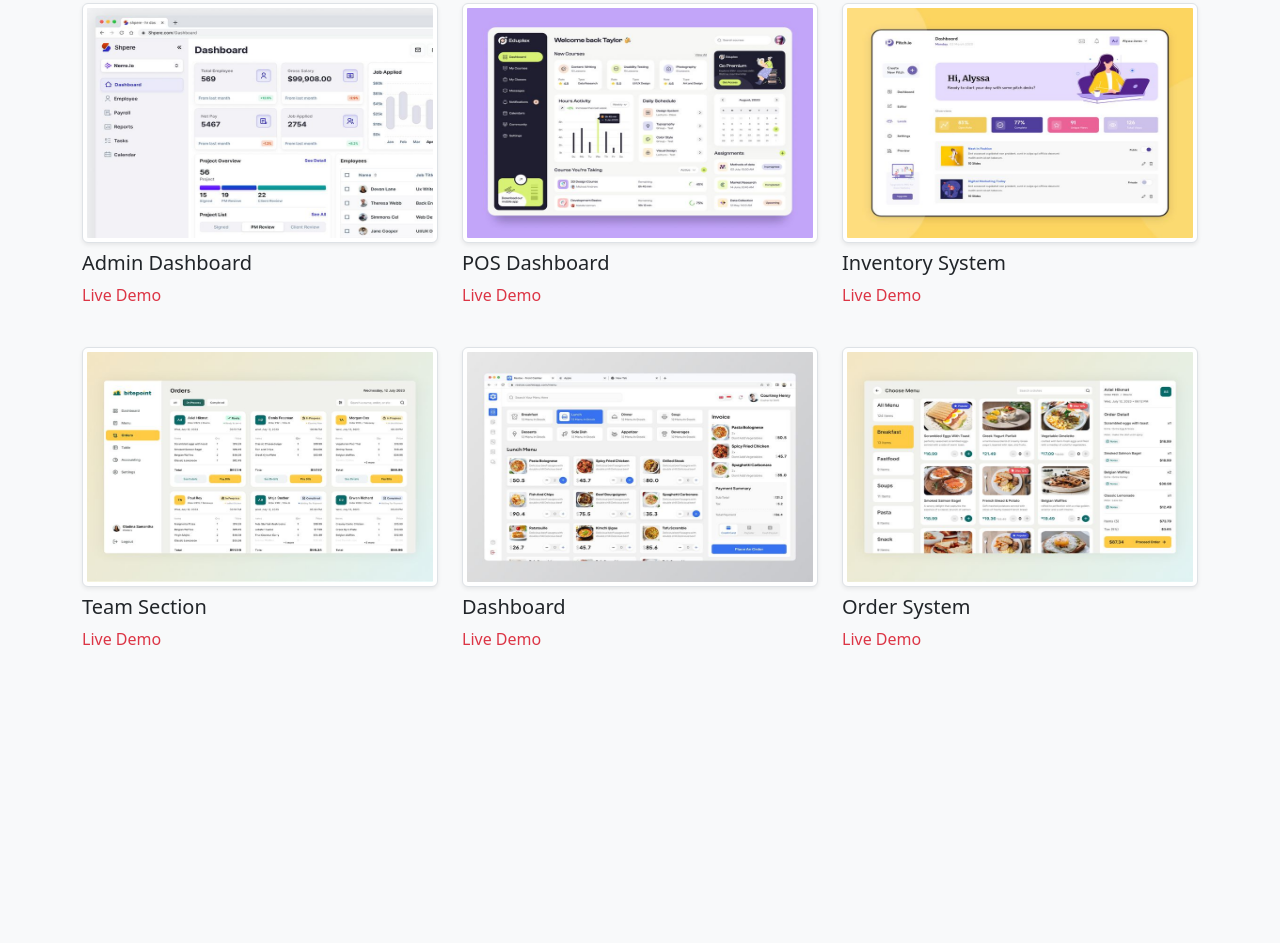
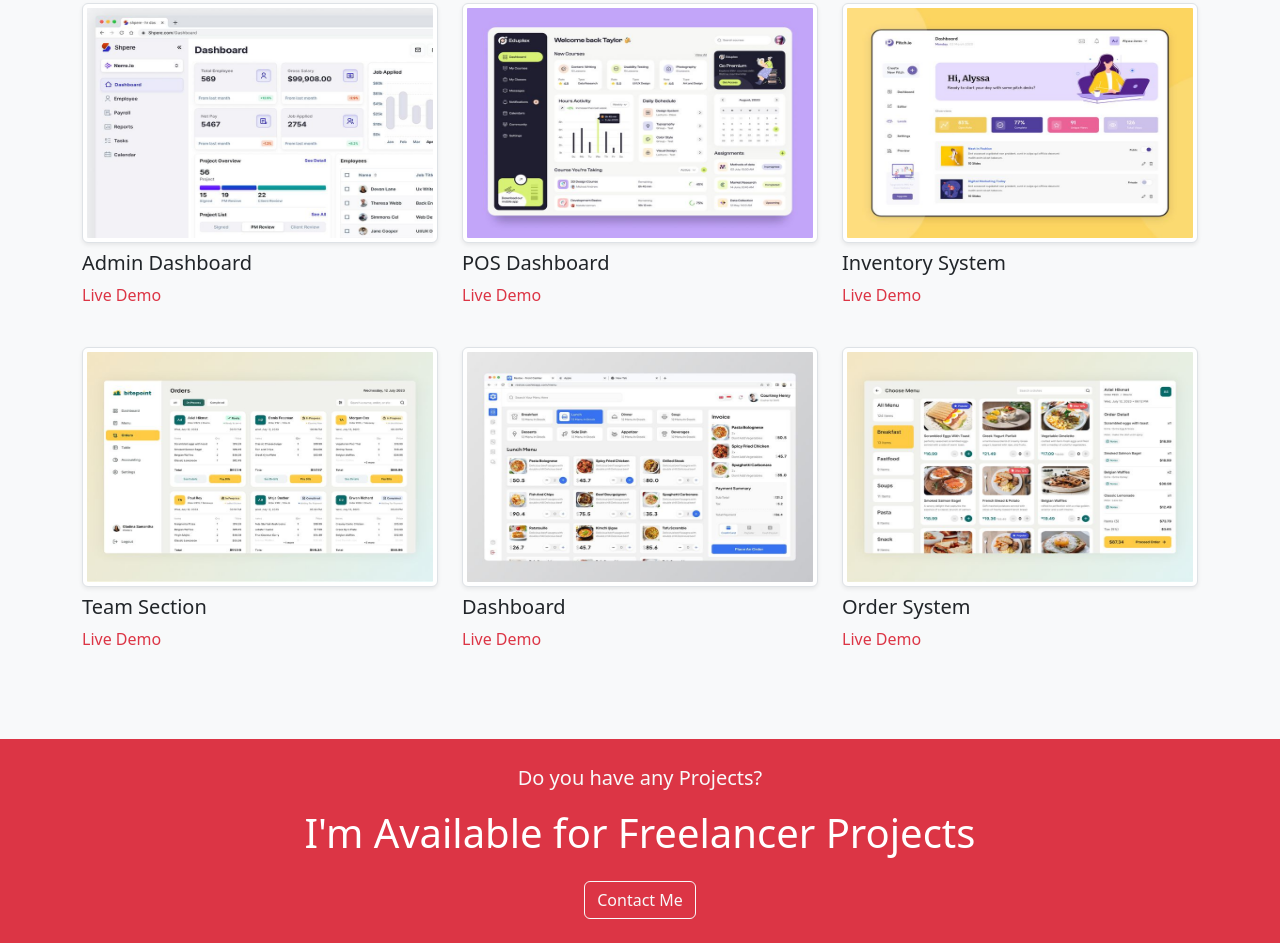
Before and after one commit to NyiHtutLwin05/Portfolio, a plain HTML site: page index.html in a window 1280 px wide. Shown: the part 1960-2903 px from the top of the page. Before the commit the page ends 2699 px from the top, so only its background shows below. Drawn offline with nearby package versions, Linux system fonts and the light colour scheme.

Commit message:
3rd time correction

```diff
--- a/index.html
+++ b/index.html
@@ -378,6 +378,22 @@
       </div>
     </section>
     <!-- project section end -->
+
+    <!-- Freelance section start  -->
+    <section id="freelance" class="bg-danger px-5">
+      <div class="container-lg py-4">
+        <div class="row text-center">
+          <div class="">
+            <p class="text-light fs-5">Do you have any Projects?</p>
+            <h2 class="text-white fs-1 mb-4">
+              I'm Available for Freelancer Projects
+            </h2>
+            <a href="#" class="btn btn-outline-light">Contact Me</a>
+          </div>
+        </div>
+      </div>
+    </section>
+    <!-- Freelance section end -->
   </body>
   <script
     src="https://cdn.jsdelivr.net/npm/bootstrap@5.3.3/dist/js/bootstrap.bundle.min.js"
```
